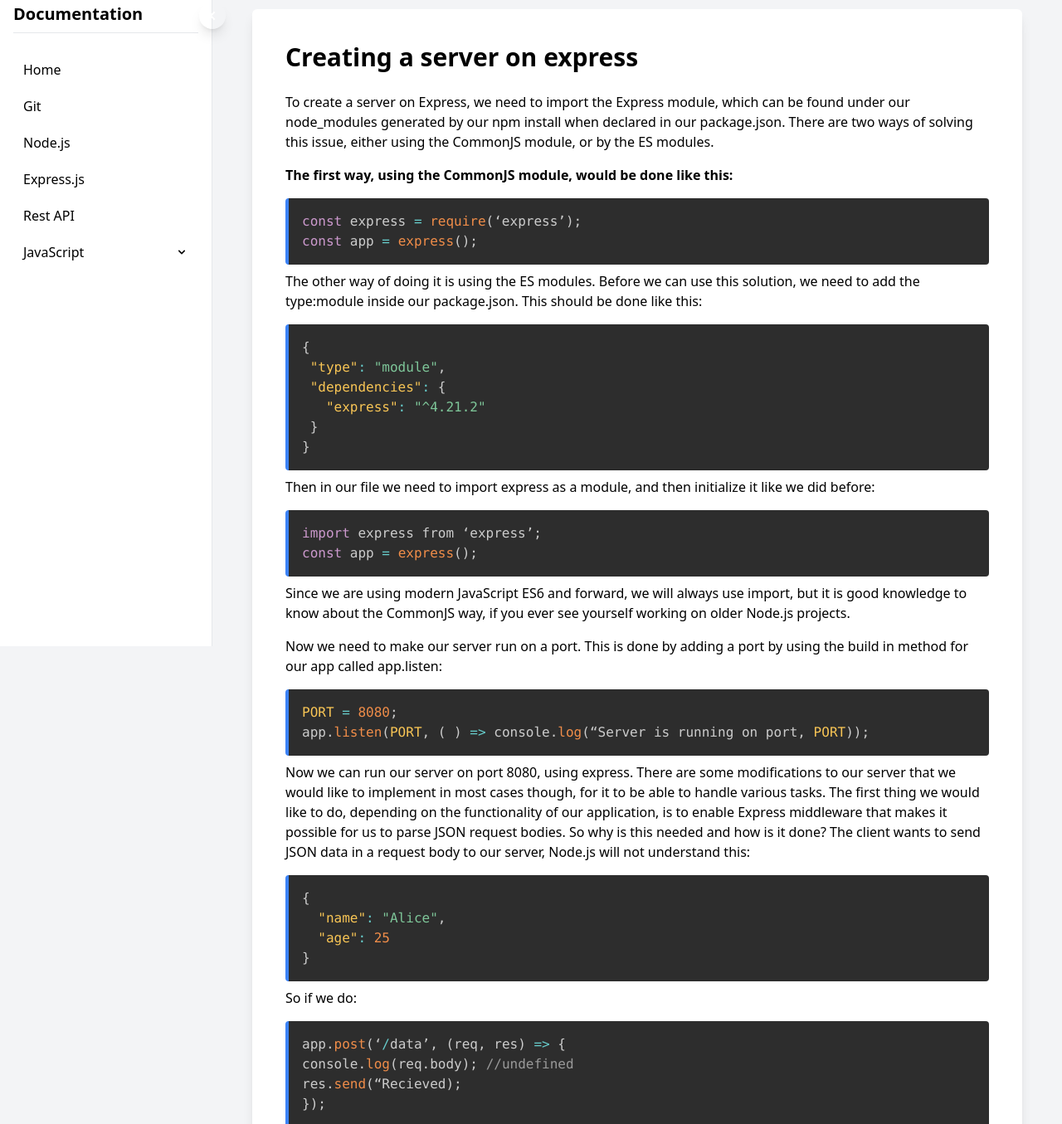
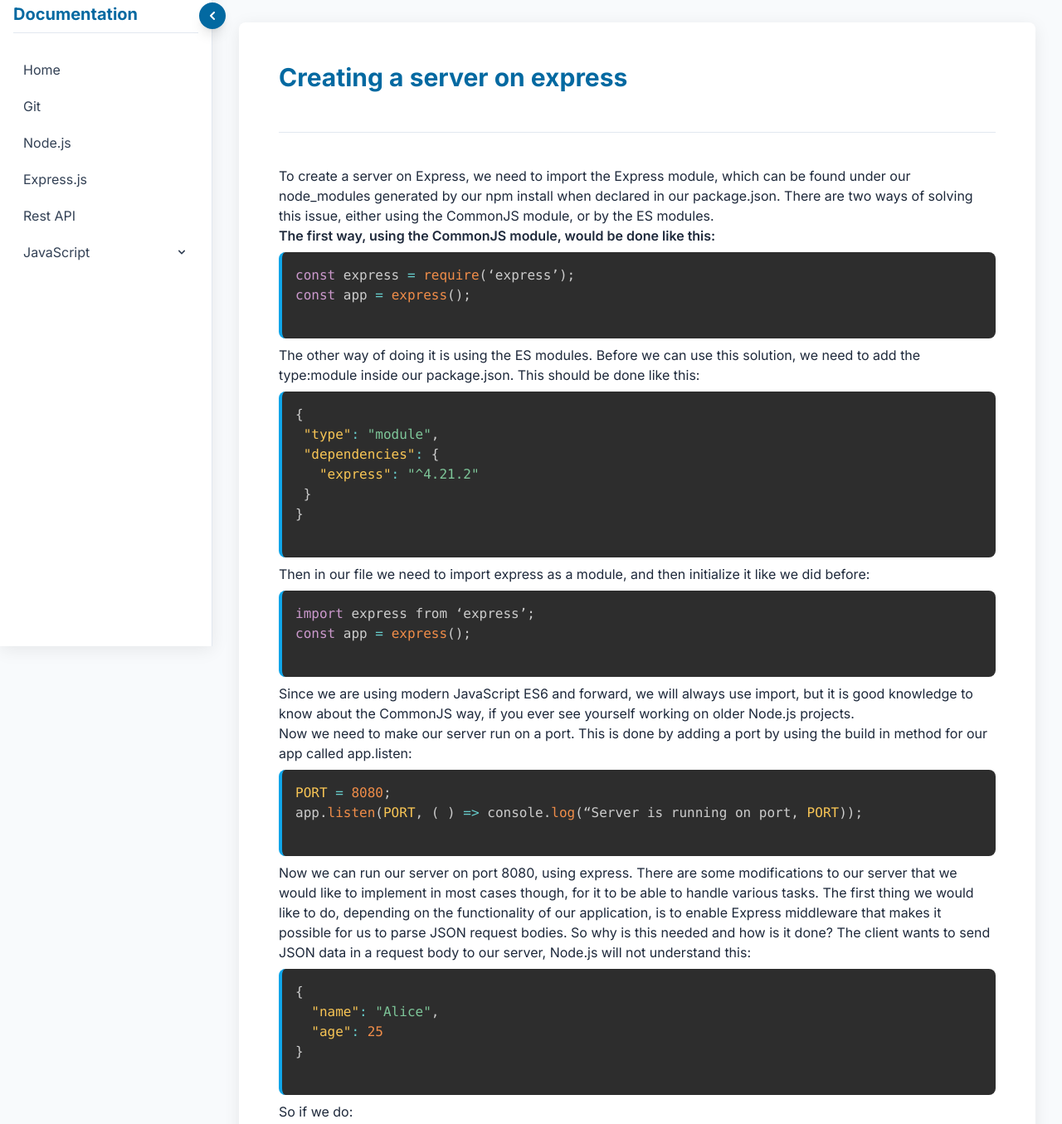
Before and after one commit to Aleksandergreg/Node_Resume, a website: page public/express/express.html in a window 1280 px wide. Shown: the part 21-1376 px from the top of the page at 83% size. Drawn offline with nearby package versions, Linux system fonts and the light colour scheme.

Commit message:
finished express.html with tailwind styling

```diff
--- a/public/express/express.html
+++ b/public/express/express.html
@@ -3,124 +3,143 @@
 <head>
   <meta charset="UTF-8" />
   <title>Express.js Documentation</title>
+
   <script src="https://cdn.tailwindcss.com"></script>
-
+  <script src="../assets/js/tailwind-config.js"></script>
   <link rel="stylesheet" href="https://cdnjs.cloudflare.com/ajax/libs/prism/1.29.0/themes/prism-tomorrow.min.css">
   <script src="https://cdnjs.cloudflare.com/ajax/libs/prism/1.29.0/prism.min.js"></script>
   <script src="https://cdnjs.cloudflare.com/ajax/libs/prism/1.29.0/components/prism-javascript.min.js"></script>
   <script src="https://cdnjs.cloudflare.com/ajax/libs/prism/1.29.0/components/prism-json.min.js"></script>
+
+  <link rel="stylesheet" href="https://fonts.googleapis.com/css2?family=Inter:wght@300;400;500;600;700&display=swap">
+
+
 </head>
-<body class="bg-gray-100">
+<body class="bg-secondary-50 antialiased text-secondary-800">
   <div class="min-h-screen flex">
-    <div id="sidebar-container" class="h-screen"></div>
 
-    <main class="flex-1 max-w-6xl mx-auto py-8 px-4 md:px-12">
-      <div class="bg-white shadow-lg rounded-md p-6 md:p-10">
+    <div id="sidebar-container" class="flex-shrink-0"></div>
 
-        <h1 class="text-3xl font-bold mb-6">Creating a server on express</h1>
+    <main class="flex-1 max-w-5xl mx-auto py-12 px-4 md:px-8">
+      <div class="bg-white shadow-custom rounded-lg p-6 md:p-12">
 
-        <p class="mb-4">
+        <div class="border-b border-secondary-200 pb-6 mb-10">
+          <h1 class="text-3xl font-bold mb-6 text-primary-700">Creating a server on express</h1>
+        </div>
+
+        <div class="prose lg:prose-lg max-w-none">
+          <p>
             To create a server on Express, we need to import the Express module, which can be found under our node_modules generated by our npm install when declared in our package.json. There are two ways of solving this issue, either using the CommonJS module, or by the ES modules.
           </p>
 
-        <p class="mb-4 font-semibold">The first way, using the CommonJS module, would be done like this:</p>
+          <p class="font-semibold">The first way, using the CommonJS module, would be done like this:</p>
 
-        <pre class="bg-gray-800 text-white p-4 rounded mb-4 whitespace-pre border-l-4 border-blue-500">
+          <pre class="bg-secondary-900 text-white p-5 rounded-lg mb-6 border-l-4 border-primary-500 overflow-x-auto">
 <code class="language-javascript">const express = require(‘express’);
-const app = express();</code></pre>
+const app = express();</code>
+          </pre>
 
-        <p class="mb-4">
+          <p>
             The other way of doing it is using the ES modules. Before we can use this solution, we need to add the type:module inside our package.json. This should be done like this:
           </p>
 
-        <pre class="bg-gray-800 text-white p-4 rounded mb-4 whitespace-pre border-l-4 border-blue-500">
+          <pre class="bg-secondary-900 text-white p-5 rounded-lg mb-6 border-l-4 border-primary-500 overflow-x-auto">
 <code class="language-json">{
  "type": "module",
  "dependencies": {
    "express": "^4.21.2"
  }
-}</code></pre>
+}</code>
+          </pre>
 
-        <p class="mb-4">
+          <p>
             Then in our file we need to import express as a module, and then initialize it like we did before:
           </p>
 
-        <pre class="bg-gray-800 text-white p-4 rounded mb-4 whitespace-pre border-l-4 border-blue-500">
+          <pre class="bg-secondary-900 text-white p-5 rounded-lg mb-6 border-l-4 border-primary-500 overflow-x-auto">
 <code class="language-javascript">import express from ‘express’;
-const app = express();</code></pre>
+const app = express();</code>
+          </pre>
 
-        <p class="mb-4">
+          <p>
             Since we are using modern JavaScript ES6 and forward,  we will always use import, but it is good knowledge to know about the CommonJS way, if you ever see yourself working on older Node.js projects.
           </p>
 
-        <p class="mb-4">
+          <p>
             Now we need to make our server run on a port. This is done by adding a port by using the build in method for our app called app.listen:
           </p>
 
-        <pre class="bg-gray-800 text-white p-4 rounded mb-4 whitespace-pre border-l-4 border-blue-500">
+          <pre class="bg-secondary-900 text-white p-5 rounded-lg mb-6 border-l-4 border-primary-500 overflow-x-auto">
 <code class="language-javascript">PORT = 8080;
-app.listen(PORT, ( ) => console.log(“Server is running on port, PORT));</code></pre>
+app.listen(PORT, ( ) => console.log(“Server is running on port, PORT));</code>
+          </pre>
 
-        <p class="mb-4">
+          <p>
             Now we can run our server on port 8080, using express. There are some modifications to our server that we would like to implement in most cases though, for it to be able to handle various tasks. The first thing we would like to do, depending on the functionality of our application, is to enable Express middleware that makes it possible for us to parse JSON request bodies. So why is this needed and how is it done? The client wants to send JSON data in a request body to our server, Node.js will not understand this:
           </p>
 
-        <pre class="bg-gray-800 text-white p-4 rounded mb-4 whitespace-pre border-l-4 border-blue-500">
+          <pre class="bg-secondary-900 text-white p-5 rounded-lg mb-6 border-l-4 border-primary-500 overflow-x-auto">
 <code class="language-json">{
   "name": "Alice",
   "age": 25
-}</code></pre>
+}</code>
+          </pre>
 
-        <p class="mb-4">
+          <p>
             So if we do:
           </p>
 
-        <pre class="bg-gray-800 text-white p-4 rounded mb-4 whitespace-pre border-l-4 border-blue-500">
+          <pre class="bg-secondary-900 text-white p-5 rounded-lg mb-6 border-l-4 border-primary-500 overflow-x-auto">
 <code class="language-javascript">app.post(‘/data’, (req, res) => {
 console.log(req.body); //undefined
 res.send(“Recieved);
-});</code></pre>
+});</code>
+          </pre>
 
-        <p class="mb-4">
+          <p>
             This is as said not possible as the req.body with the raw JSON body is not parsed.
           </p>
 
-        <p class="mb-4">
+          <p>
             if we instead add the middleware to our program like this, now the server can parse the JSON body:
           </p>
 
-        <pre class="bg-gray-800 text-white p-4 rounded mb-4 whitespace-pre border-l-4 border-blue-500">
+          <pre class="bg-secondary-900 text-white p-5 rounded-lg mb-6 border-l-4 border-primary-500 overflow-x-auto">
 <code class="language-javascript">app.use(express.json()); // enables JSON parsing
 
 app.post(‘/data’, (req, res) => {
 console.log(req.body); // { name: 'Alice', age: 25 }
 res.send(“Recieved);
-});</code></pre>
+});</code>
+          </pre>
 
-        <p class="mb-4">
+          <p>
             So whenever we have a POST, PUT or PATCH request that sends JSON inside of the request body, we need to implement this middleware. If we just have an application with simple GET requests, this is not needed.
           </p>
 
-        <h2 class="text-3xl font-bold mb-6">Serving static files in Express</h2>
+          <h2 class="text-3xl font-bold mb-6 text-primary-700">Serving static files in Express</h2>
 
-        <p class="mb-4">
+          <p>
             Now that we have created our server, we need to think about our project structure before starting to build our full stack application. A good way to start is to think about which files are client files and which are server files. All the files that you define as client side, should be placed inside a public folder. A good way of organizing this is to make a subfolder inside of the public folder, for e.g frontpage, movies, bookings etc. if we take a basis in a cinema booking application. Inside the public folder we will also create a subfolder called assets, in this folder we can then have another set of subfolders for everything that are shared across multiple pages e.g css, images and js. This gives a good logical structure, and is also very scalable, while keeping a clean project structure.
           </p>
 
-        <p class="mb-4">
+          <p>
             The way we can do this is to put the following code in our main app.js file:
           </p>
 
-        <pre class="bg-gray-800 text-white p-4 rounded mb-4 whitespace-pre border-l-4 border-blue-500">
-<code class="language-javascript">app.use(express.static(‘public’));</code></pre>
+          <pre class="bg-secondary-900 text-white p-5 rounded-lg mb-6 border-l-4 border-primary-500 overflow-x-auto">
+<code class="language-javascript">app.use(express.static(‘public’));</code>
+          </pre>
 
-        <p class="mb-4">
+          <p>
             This makes the file inside “public” accessible to the client. Without this, Express does not serve static files, and only API routes are available. If we accidentally put server files inside public, they could be accessed by anyone. This would create a big security risk. Let's say we put our public/database-config.js, they could be accessed by anyone. Everything that’s not inside of the public folder should be serverfiles, like util, app.js packagelock-json, package.json and .gitignore.
           </p>
 
         </div>
+      </div>
     </main>
   </div>
+
   <script type="module" src="../assets/js/sidebar.js"></script>
 </body>
 </html>
```
Lines whose indentation alone changed are shown as unchanged.
